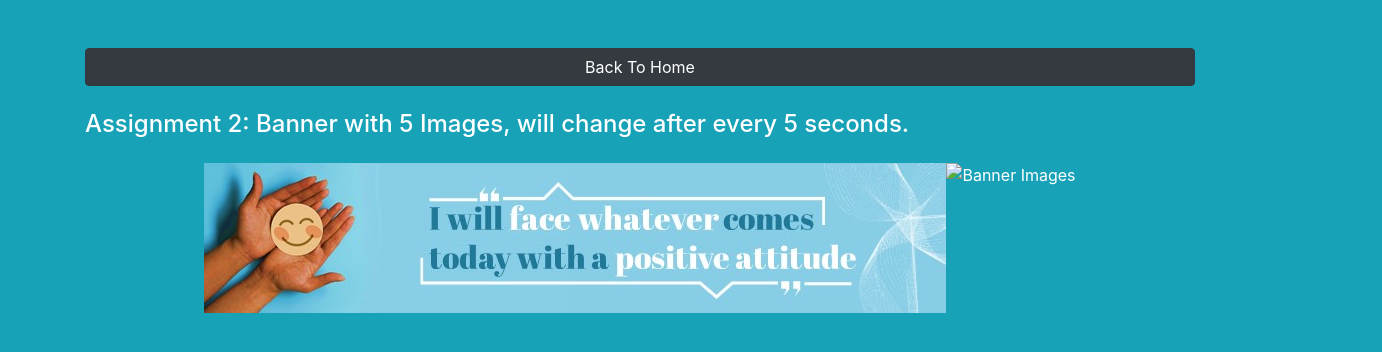
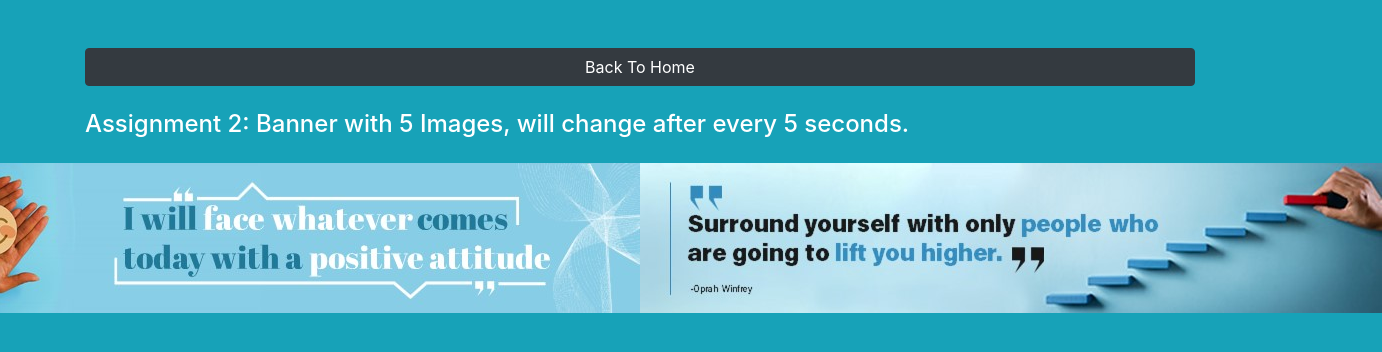
Before and after one commit to githubkaranpawar/JS-Training-Tasks, a plain HTML site: page banner-images.html in a window 1280 px wide. Shown: the whole page, 1382 px wide, since content can reach past the window. Drawn offline with nearby package versions, Linux system fonts and the light colour scheme.

Commit message:
Karan-solved assignments

```diff
--- a/banner-images.html
+++ b/banner-images.html
@@ -18,7 +18,7 @@
           <h4 class="mt-4 mb-4">Assignment 2: Banner with 5 Images, will change after every 5 seconds.</h4>
           <div class="d-flex justify-content-center">
             <img src="./img/Slide0.JPG">
-            <img id="img" src="Assignments/img/Slide0.jpg" alt="Banner Images">
+            <img id="img" src="./img/Slide0.JPG" alt="Banner Images">
           </div>
         </section>
 
@@ -38,9 +38,9 @@
           }
 
           var images = [], x = -1;
-          images[0] = "Assignments/img/Slide0.jpg";
-          images[1] = "Assignments/img/Slide1.jpg";
-          images[2] = "Assignments/img/Slide2.jpg";
+          images[0] = "./img/Slide1.JPG";
+          images[1] = "./img/Slide2.JPG";
+          images[2] = "./img/Slide3.JPG";
         </script>
         <script src="https://code.jquery.com/jquery-3.2.1.slim.min.js" integrity="sha384-KJ3o2DKtIkvYIK3UENzmM7KCkRr/rE9/Qpg6aAZGJwFDMVNA/GpGFF93hXpG5KkN" crossorigin="anonymous"></script>
         <script src="https://cdnjs.cloudflare.com/ajax/libs/popper.js/1.12.9/umd/popper.min.js" integrity="sha384-ApNbgh9B+Y1QKtv3Rn7W3mgPxhU9K/ScQsAP7hUibX39j7fakFPskvXusvfa0b4Q" crossorigin="anonymous"></script>
```
